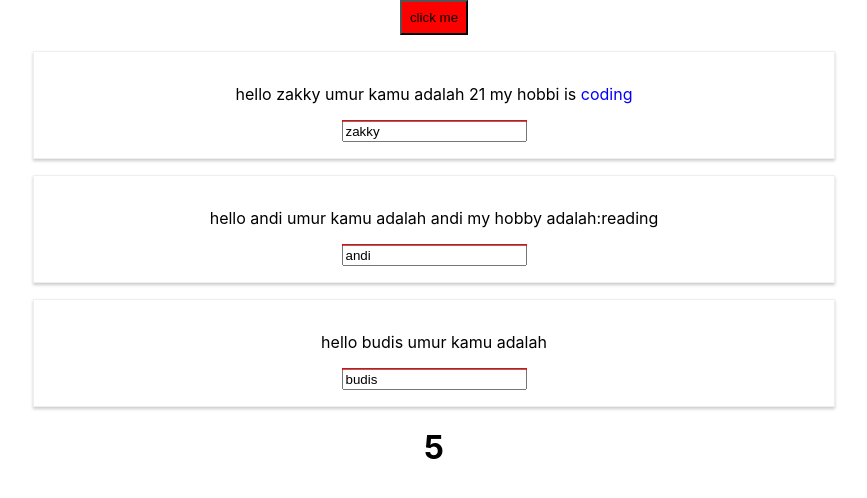
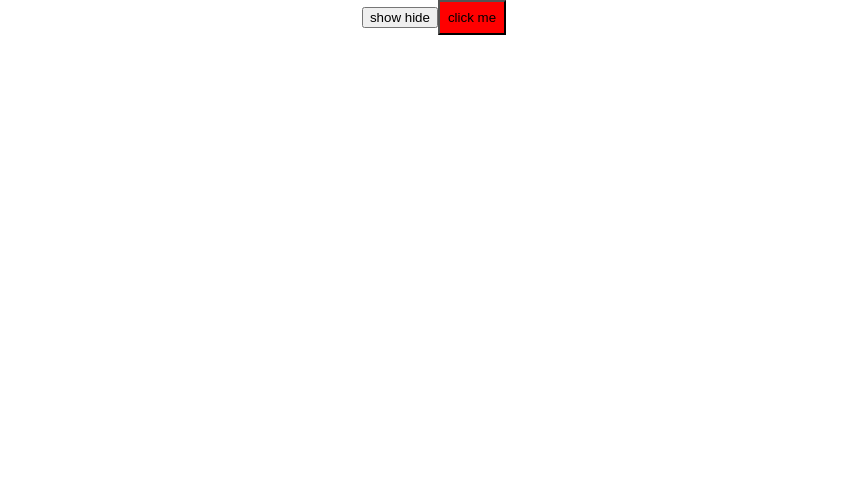
Before and after one commit to zakkytaufiqurrohman/learnReact, a React (Create React App) app: page / in a window 1280 px wide. Shown: the top 498 px of the page, without its empty margins (206-1073 px from the left). Built offline with nearby package versions, Linux system fonts and the light colour scheme.

Commit message:
conditional if

```diff
--- a/src/App.js
+++ b/src/App.js
@@ -29,9 +29,18 @@ class App extends Component {
         {name:'zakky',age:21},
         {name:this.state.datas[1].name,age:22},
         {name:event.target.value,age:25}
-      ]
+      ],
+      status:false,
     })
   }
+  showHide =()=>{
+      this.setState({
+          status:!this.state.status,
+      })
+  }
+
+
+
   render(){
 
     const css={
@@ -39,23 +48,38 @@ class App extends Component {
       padding:'8px',
       cursor:'pointer'
     }
-  return (
+    //
+    var Show =null;
+
+    if(this.state.status){
+      Show=(<div>
+        <Person name={this.state.datas[0].name} age={this.state.datas[0].age}> my hobbi is<span className="warna" > coding</span></Person>
+        <Person name={this.state.datas[1].name} age={this.state.datas[1].name} > my hobby adalah:reading</Person>
+        <Person
+        name={this.state.datas[2].name}
+        age={this.state.status}
+        change={this.changeHandler}
+        />
+        <Timer mulai={0}/>
+      </div>);
+    }
+
+
+    return (
+
     <div className="App">
+
+
       {/* props */}
       {/* <Person name="zakky" age="21"> my hobbi is<span className="warna" > coding</span></Person>
       <Person name="andi" age="22" > my hobby adalah:reading</Person>
       <Person name="budi" age="23"/> */}
-
+      <button onClick={this.showHide}>show hide</button>
       <button style={css} onClick={this.swicthNameHandler.bind(this,"paijo")}>click me</button>
       {/* state */}
-      <Person name={this.state.datas[0].name} age={this.state.datas[0].age}> my hobbi is<span className="warna" > coding</span></Person>
-      <Person name={this.state.datas[1].name} age={this.state.datas[1].name} > my hobby adalah:reading</Person>
-      <Person
-        name={this.state.datas[2].name}
-        age={this.state.otherState}
-        change={this.changeHandler}
-      />
-      <Timer mulai={0}/>
+
+      {Show}
+
     </div>
   )}
 
```
